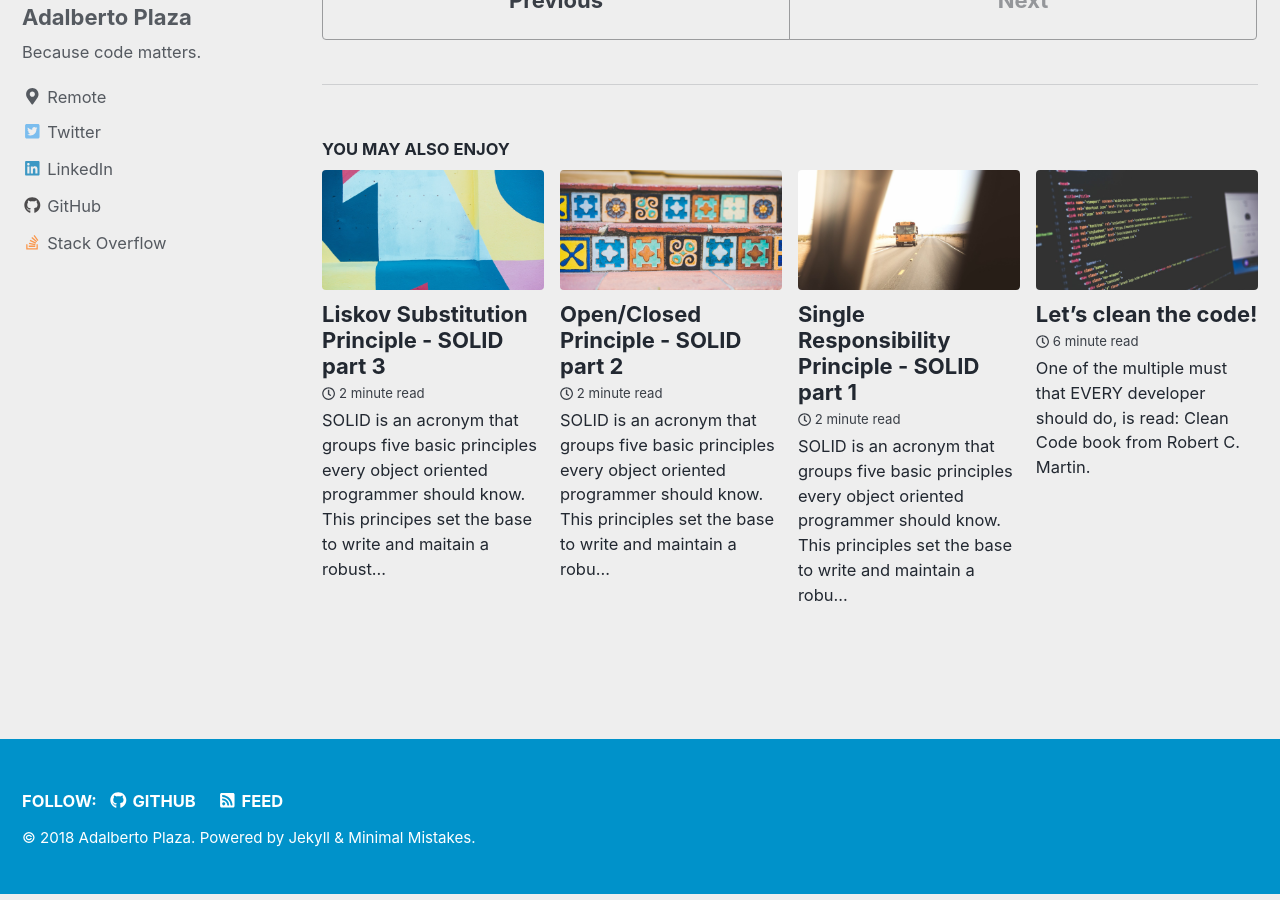
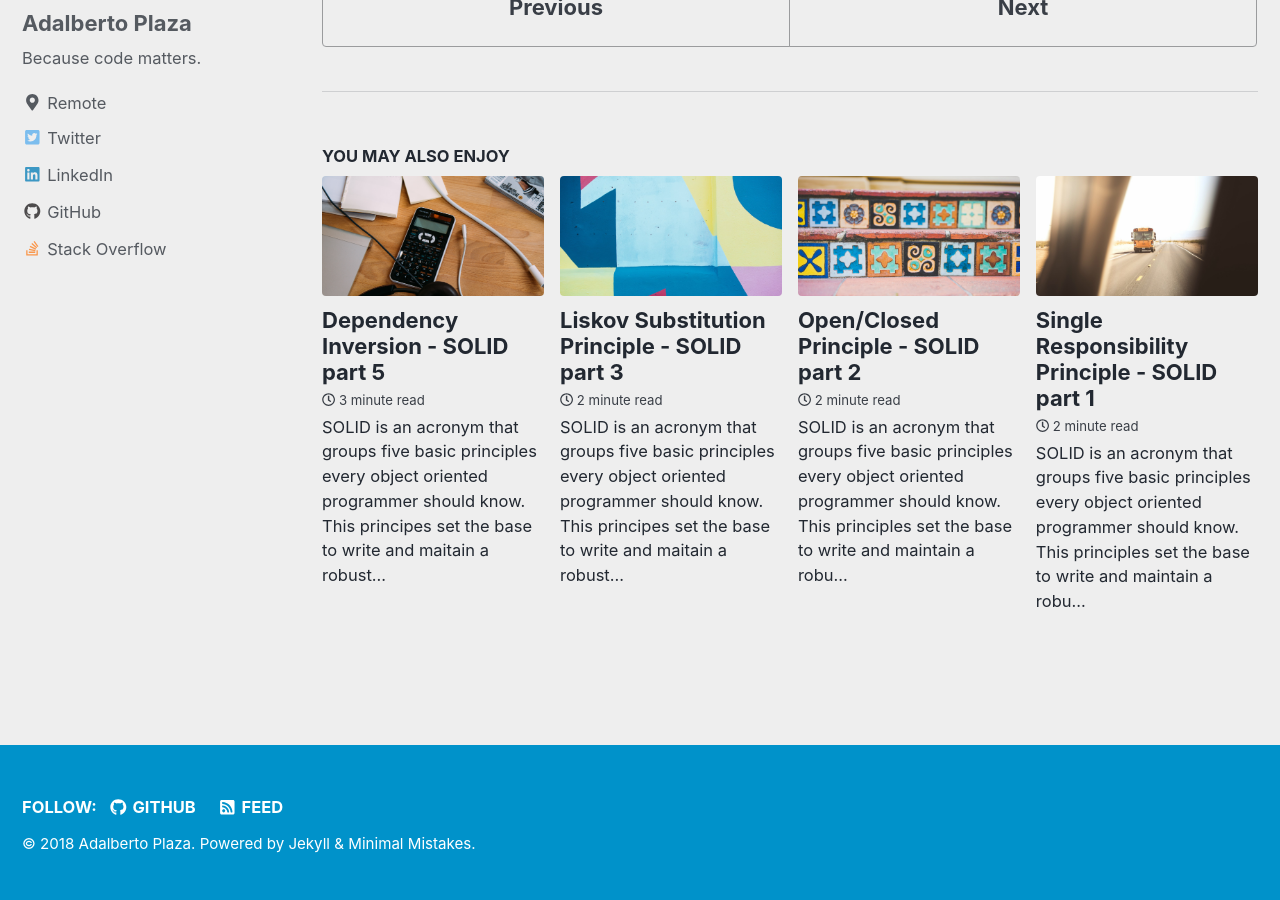
Before and after one commit to adalpari/adalpari.github.io, a Jekyll site: the page built from _posts/2018-05-06-SOLID-I.md, in a window 1280 px wide and 900 px high, scrolled down 5950 px. Built offline with Jekyll 4.4.1, drawn with Linux system fonts in a browser that asks for light colours; nearby versions of some CDN libraries; a script bundle is joined from its source files by our own code; comment, search, counter and statistics services are not loaded; part of the change alters nothing that is shown.

Commit message:
Dependency injection

````diff
--- a/_posts/2018-05-06-SOLID-I.md
+++ b/_posts/2018-05-06-SOLID-I.md
@@ -26,10 +26,10 @@ You could wonder who on the earth is writing methods inside a class to not use i
 - It keeps the classes cleaner than having multiple _blank_ methods because they are not used.
 - It force to decouple functionalities in small interfaces instead of having one with many use cases.
 
-Imagine you have a big toolbox with all tools you need inside it: screws, hammer, meter, some brushes, tape and so on. It's great to have that kit, but there's a problem: the toolbox is too heavy to carry it wherever you go. If you need just the screws to help your neighbour with its rack, why are you going to carry the whole toolbox? wouldn't be better just have a case with all your screws?. That it's exactly what the principle suggests.
-
 
 ### Example
+
+Imagine you have a big toolbox with all tools you need inside it: screws, hammer, meter, some brushes, tape and so on. It's great to have that kit, but there's a problem: the toolbox is too heavy to carry it wherever you go. If you need just the screws to help your neighbour with its rack, why are you going to carry the whole toolbox? wouldn't be better just have a case with all your screws?. That it's exactly what the principle suggests.
 
 Let's see another example, this time with a simple code. Imagine we have a module for handling some file types and allow the user make some actions. In this case we have _Video_ files and _Music_ files. Following the previous principles we have created an interface and implemented the action inside each object.
 
--- /dev/null
+++ b/_posts/2018-05-14-SOLID-D.md
@@ -0,0 +1,109 @@
+---
+title: "Dependency Inversion - SOLID part 5"
+header:
+  teaser: /assets/images/calculator.jpg
+  overlay_image: /assets/images/calculator.jpg
+---
+
+SOLID is an acronym that groups five basic principles every object oriented programmer should know. This principes set the base to write and maitain a robust code base.
+
+1. [*S*ingle responsibility principle.](../SOLID-S/)
+2. [*O*pen/closed principle.](../SOLID-O/)
+3. [*L*iskov substitution principle](../SOLID-L/)
+4. [*I*nterface segregation principle](../SOLID-I/)
+5. [*D*ependency inversion principle](../SOLID-D/)
+
+In this post, we are going to talk about the Dependency Inversion Principle.
+
+## 3. Dependency Inversion Principle.
+
+Probably if you are completely new to this principle it will seem a bit odd, but believe me, following the dependency injection pattern your code will be much better structured and will give you several advantages when working on it.
+
+Theory behind this principle is that high level classes should not know about low level implementations. They should get abstractions in order to perform the necessary actions.
+
+In other words: a high level class which is going to perform an action should not know about _how to perform it_ but should know about handle the task. It should get the dependency object to perform it and use it. And shouldn't create that dependency inside it. This is _dependency injection_.
+
+We call _dependency injection_ to the action of _inject_ a dependency from outside of the class in order to follow the principle. But remember, the principle is _Dependency Inversion_.
+
+### Why this principle is good for the code base?.
+
+- High level classes will not depend on implementation details.
+- The dependencies can be reused along different classes or modules since we are isolating them.
+- Testing will be much easier since you can mock the injected objects and test only the high level class.
+
+### Example
+
+As always let's see an example. Imagine that you are a _high level class_ and someone ask you to calculate a complex equation (a method). Then, you start resolving it and probably you will need a scientific calculator, but you don't have it. So, you should buy a new one (create a new object). You are depending on a _Calculator_. The solution this principle suggest is that the person asking you for resolve the equation also borrows you a calculator. You are still depending on it, but the calculator is injected from outside and you don't need to buy a new one. That's exactly _Dependency Inversion Principle.
+
+Take a look at the following code. We have a `UserDataBase` and a `UserTool` class that handle the user subscription. At first sight and if you don't know the principle, the code look good. But notice that we are instantiating the database directly inside the `UserTool`, in other words, we are shadowing it. Our high level class has a strong dependency on another low level class. We can not reuse the database. And finally, if we try to test `UserTool`, the test will also depends on `UserDB`.
+
+```java
+public class UserTool {
+
+    private UserDB userDB;
+
+    public UserTool() {
+        userDB = new UserDB();
+    }
+
+    public boolean subscribeUser(String userName) {
+        String existingUser = userDB.getUser(userName);
+        if (existingUser) {
+            retur false; // the user is already subscribed
+        } else {
+            userDB.addUser(userName);
+            return true;
+        }
+    }
+}
+```
+
+The solution is follow the Dependency Inversion Principle, inject the dependency (in this case the database) and use it normally.
+
+We can inject it in two ways. In the constructor or within a setter, and use it in our methods as we did previously.
+
+```java
+public class UserTool {
+
+    private UserDB userDB;
+
+    public UserTool(UserDB userDB) {
+        this.userDB = userDB;
+    }
+
+    public boolean subscribeUser(String userName) {
+        String existingUser = userDB.getUser(userName);
+        if (existingUser) {
+            retur false; // the user is already subscribed
+        } else {
+            userDB.addUser(userName);
+            return true;
+        }
+    }
+}
+```
+
+```java
+public class UserTool {
+
+    private UserDB userDB;
+
+    public UserTool() {}
+
+    public void setUserBD(UserDB userDB) {}
+        this.userDB = userDB;
+    }
+
+    public boolean subscribeUser(String userName) {
+        String existingUser = userDB.getUser(userName);
+        if (existingUser) {
+            retur false; // the user is already subscribed
+        } else {
+            userDB.addUser(userName);
+            return true;
+        }
+    }
+}
+```
+
+NOTE: for advanced dependency injection take a look to any of the multiple dependency injection framework: [Dagger 2](https://google.github.io/dagger/), [Guice](https://github.com/google/guice), and so on.
````
Also changed, not shown: assets/images/calculator.jpg (added).
